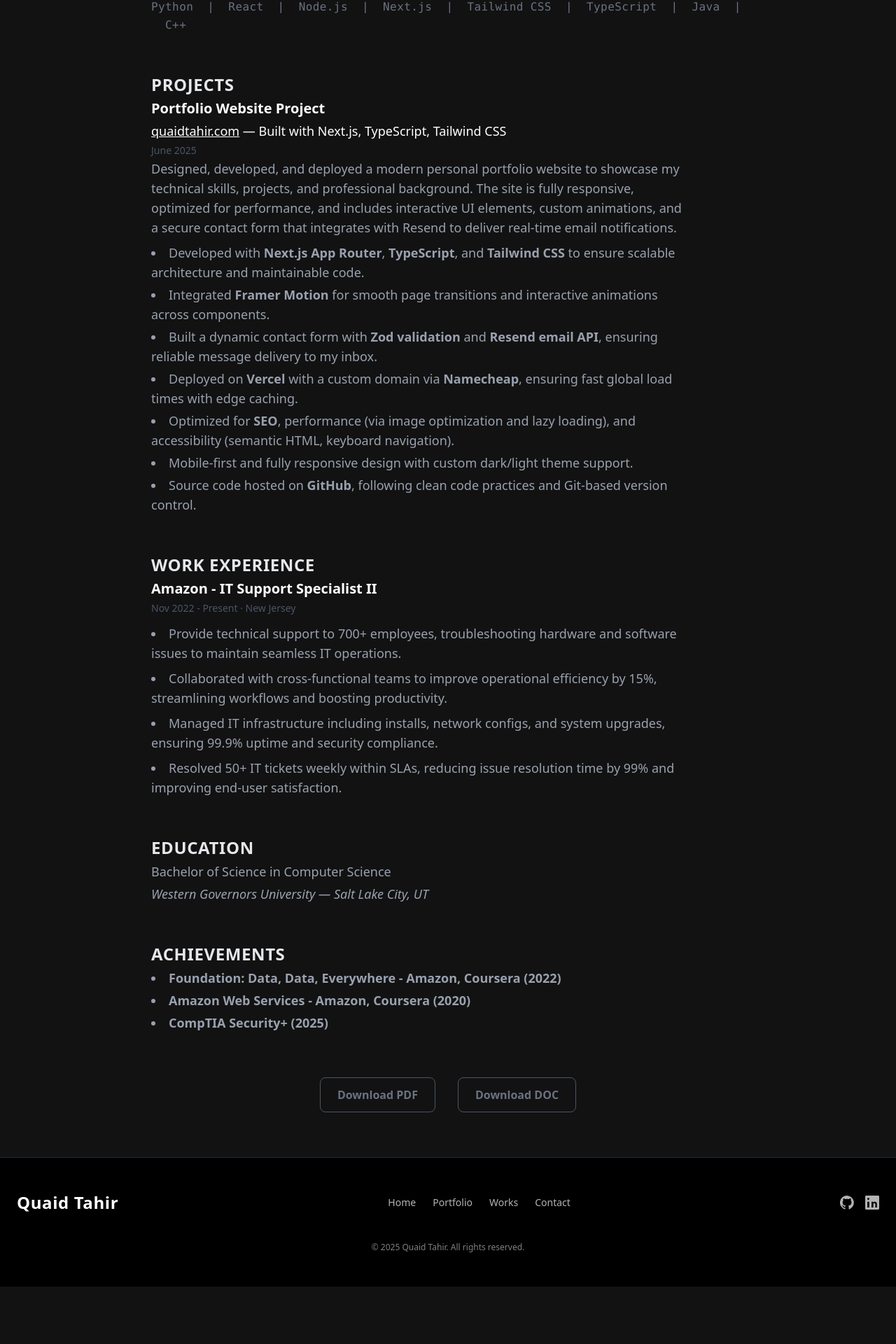
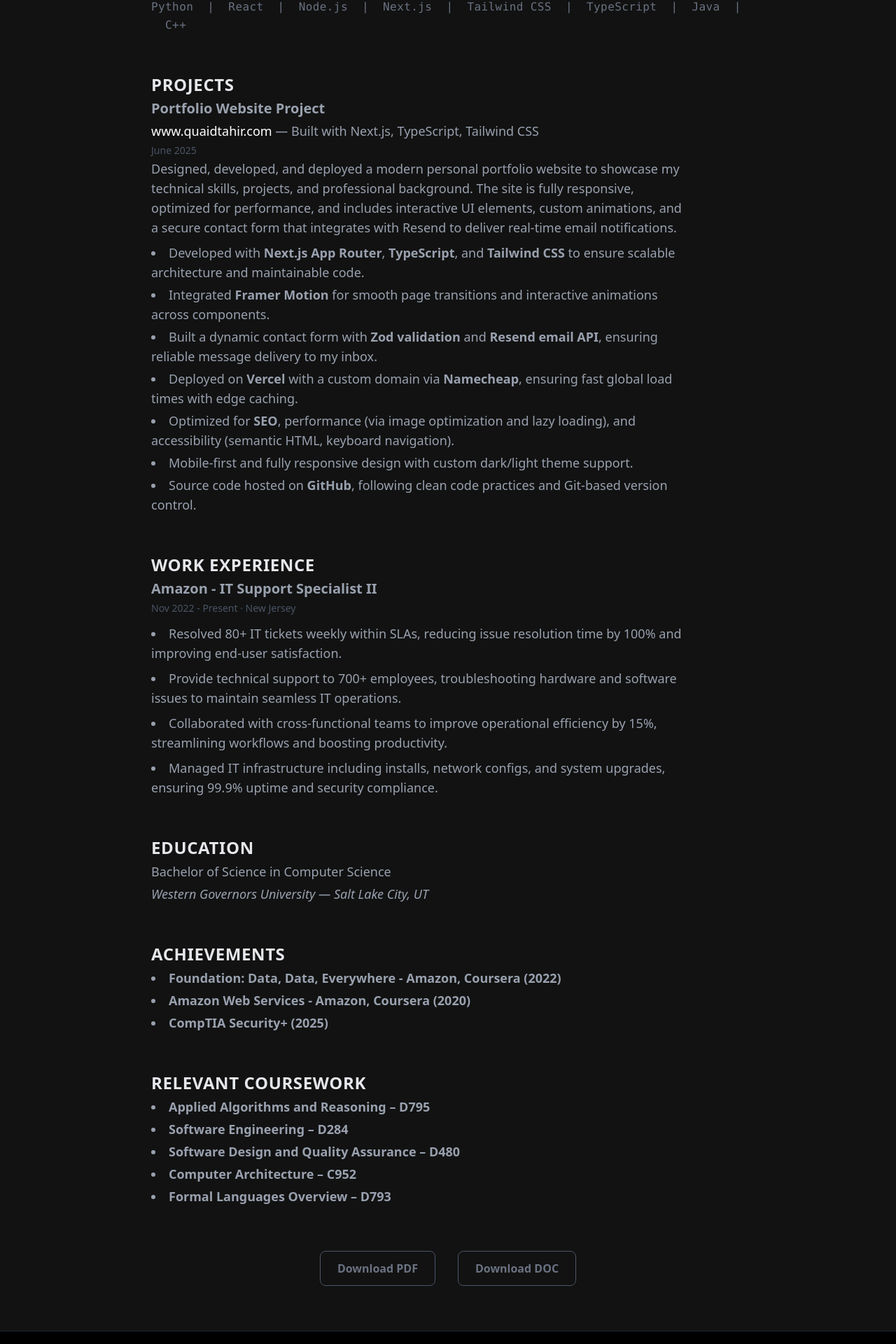
Before and after one commit to QuaidCodes/quaidtahir.com, a Next.js app: page /portfolio in a window 1280 px wide. Shown: the part 581-2501 px from the top of the page at 70% size. Before the commit the page ends 2419 px from the top, so only its background shows below. Built offline with nearby package versions, Linux system fonts and the light colour scheme.

Commit message:
portfolio changes

```diff
--- a/src/app/globals.css
+++ b/src/app/globals.css
@@ -33,7 +33,7 @@
 }
 
 .portfolio-subheadings {
-  @apply md:text-xl text-sm md:font-bold md:mb-1 text-white;
+  @apply md:text-xl text-sm md:font-bold md:mb-1 text-gray-400;
 }
 
 .portfolio-content {
--- a/src/app/portfolio/page.tsx
+++ b/src/app/portfolio/page.tsx
@@ -117,10 +117,12 @@
           <article>
             <h3 className="portfolio-subheadings">Portfolio Website Project</h3>
             <p className="text-sm md:text-lg">
-              <Link href="/" className="underline md:hover:underline">
-                quaidtahir.com
+              <Link href="/" className="md:hover:underline">
+                www.quaidtahir.com
               </Link>{" "}
-              — Built with Next.js, TypeScript, Tailwind CSS
+              <span className="text-gray-400">
+                — Built with Next.js, TypeScript, Tailwind CSS
+              </span>
             </p>
             <time className="text-sm text-gray-600 mbblock">June 2025</time>
 
@@ -190,6 +192,11 @@
 
             <ul className="list-disc list-inside space-y-2 portfolio-content">
               <li>
+                Resolved 80+ IT tickets weekly within SLAs, reducing issue
+                resolution time by 100% and improving end-user satisfaction.
+              </li>
+
+              <li>
                 Provide technical support to 700+ employees, troubleshooting
                 hardware and software issues to maintain seamless IT operations.
               </li>
@@ -204,11 +211,6 @@
                 Managed IT infrastructure including installs, network configs,
                 and system upgrades, ensuring 99.9% uptime and security
                 compliance.
-              </li>
-
-              <li>
-                Resolved 50+ IT tickets weekly within SLAs, reducing issue
-                resolution time by 99% and improving end-user satisfaction.
               </li>
             </ul>
           </article>
@@ -251,6 +253,31 @@
             <li className="font-semibold">CompTIA Security+ (2025)</li>
           </ul>
         </motion.div>
+
+        <motion.div
+          initial="hidden"
+          whileInView="visible"
+          viewport={{ once: true }}
+          custom={6}
+          variants={fadeIn}
+        >
+          <h2 className="portfolio-headings">Relevant Coursework</h2>
+          <ul className="list-disc list-inside space-y-1 portfolio-content text-lg">
+            <li className="font-semibold">
+              Applied Algorithms and Reasoning – D795
+            </li>
+
+            <li className="font-semibold">Software Engineering – D284</li>
+
+            <li className="font-semibold">
+              Software Design and Quality Assurance – D480
+            </li>
+
+            <li className="font-semibold">Computer Architecture – C952</li>
+
+            <li className="font-semibold">Formal Languages Overview – D793</li>
+          </ul>
+        </motion.div>
       </section>
 
       <motion.div
--- a/src/data/projectList.tsx
+++ b/src/data/projectList.tsx
@@ -190,16 +190,5 @@
       </div>
     ),
   },
-  {
-    title: "Big Launch",
-    content: (
-      <div>
-        <p>Lauch for Site builder</p>
 
-        <a href="/portfolio" className="text-blue-500 hover:underline">
-          See updates →
-        </a>
-      </div>
-    ),
-  },
 ];
```
